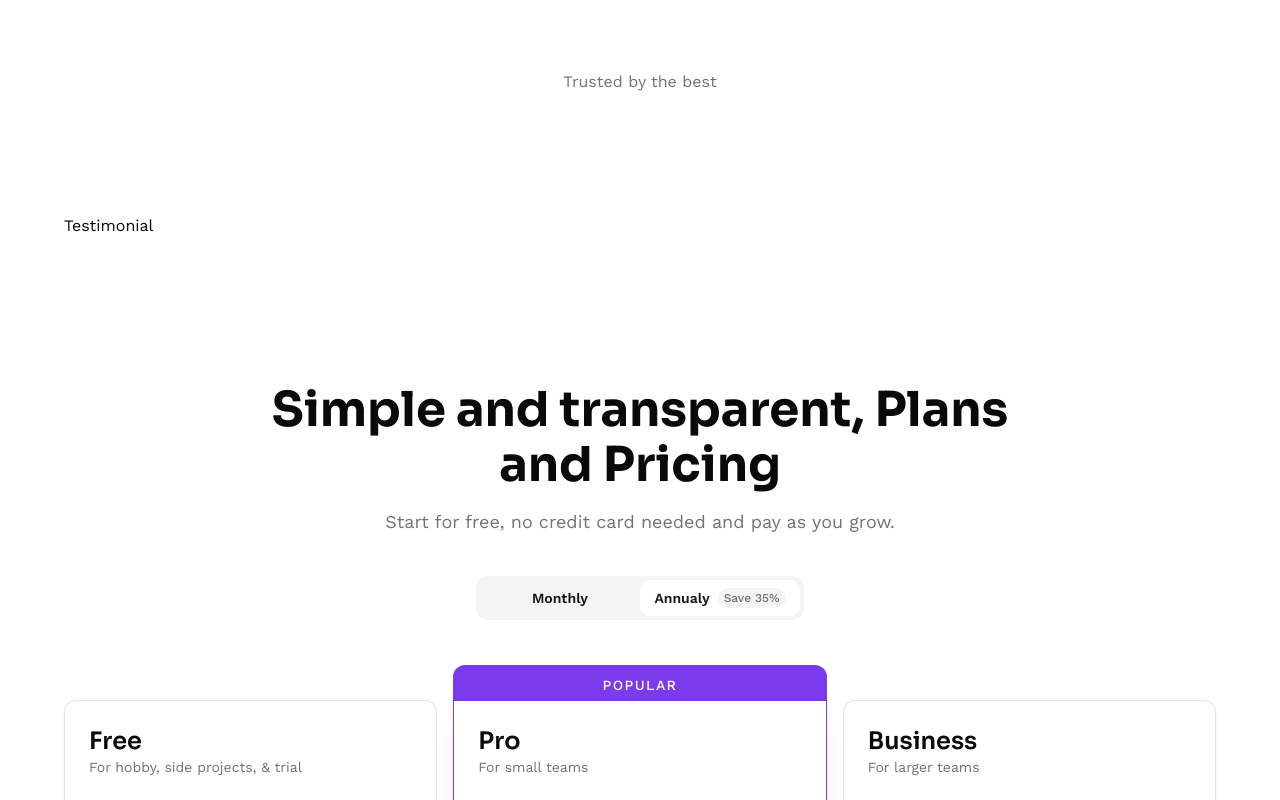
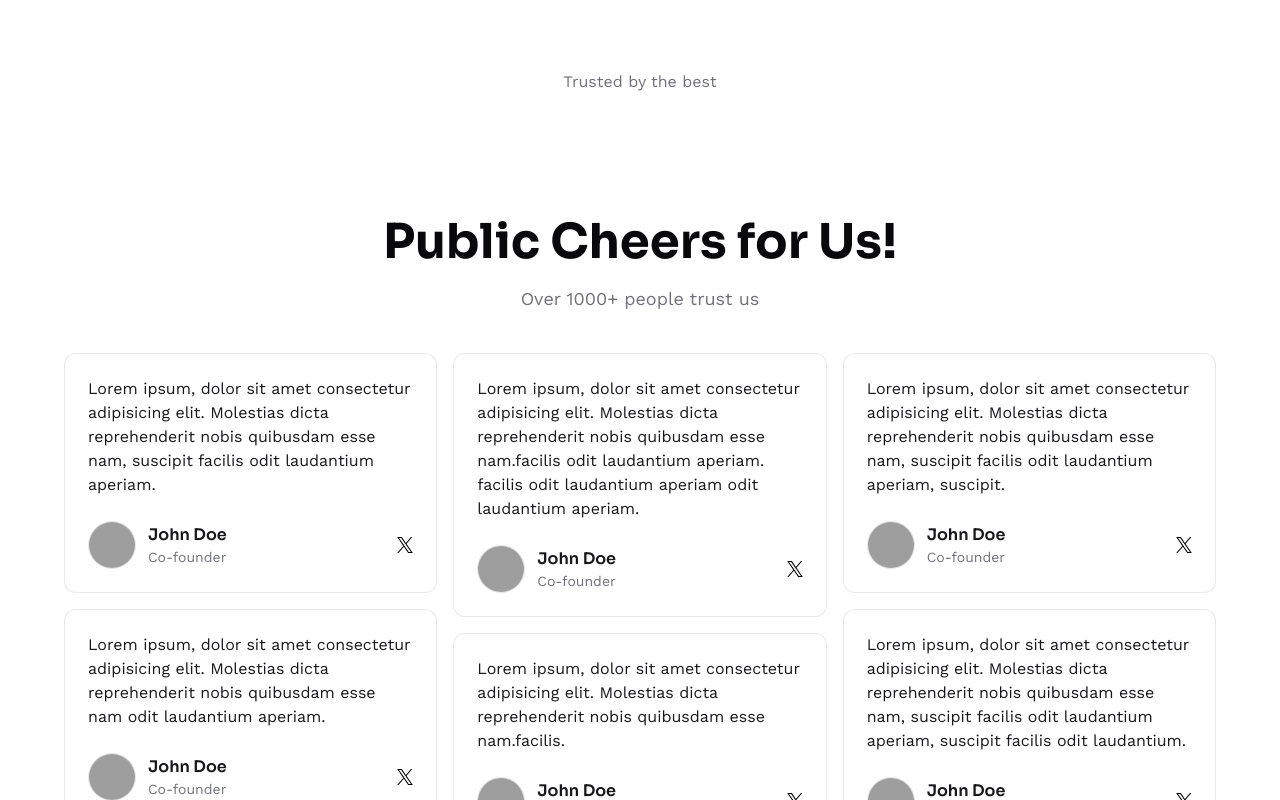
Before and after one commit to shaqeebakhtar/nextjs-saas-starter-kit, a Next.js app: page / in a window 1280 px wide. Shown: the part 2280-3080 px from the top of the page. Built offline with nearby package versions, Linux system fonts and the light colour scheme; grey boxes are pictures that could not be loaded.

Commit message:
add testimonial section

```diff
--- a/app/(home)/_components/testimonials.tsx
+++ b/app/(home)/_components/testimonials.tsx
@@ -1,9 +1,78 @@
+import { Icons } from '@/components/icons';
+import Image from 'next/image';
+import Link from 'next/link';
+
 const Testimonials = () => {
   return (
     <section className="max-w-screen-xl w-full mx-auto py-10 px-3 lg:py-20 lg:px-16">
-      Testimonial
+      <h2 className="text-center text-3xl md:text-5xl font-bold font-title max-w-[820px] mx-auto leading-[1.15] md:leading-[1.15]">
+        Public Cheers for Us!
+      </h2>
+      <p className="md:text-lg leading-6 text-center text-muted-foreground mx-auto max-w-[680px] mt-4">
+        Over 1000+ people trust us
+      </p>
+      <div className="space-y-4 sm:columns-2 sm:gap-4 lg:columns-3 mt-10">
+        {testimonials.map((testimonial, index) => (
+          <Testimonial key={index} testimonial={testimonial} />
+        ))}
+      </div>
     </section>
   );
 };
 
 export default Testimonials;
+
+const Testimonial = ({ testimonial }: { testimonial: { content: string } }) => {
+  return (
+    <div className="break-inside-avoid transition-all bg-white hover:shadow-md ring-1 ring-inset ring-gray-800/10 rounded-lg p-6">
+      <Link href="#" target="_blank" className="flex flex-col">
+        <p className="text-primary mb-6">{testimonial.content}</p>
+        <div className="flex items-center justify-between">
+          <div className="flex items-center gap-3">
+            <Image
+              alt="Person 1"
+              draggable="false"
+              className="w-12 h-12 rounded-full border"
+              height="40"
+              src="/placeholder.svg"
+              width="40"
+            />
+            <div className="flex flex-col">
+              <p className="font-title font-semibold text-primary">John Doe</p>
+              <span className="text-sm text-muted-foreground">Co-founder</span>
+            </div>
+          </div>
+          <Icons.twitter className="w-4 h-4" />
+        </div>
+      </Link>
+    </div>
+  );
+};
+
+const testimonials = [
+  {
+    content:
+      'Lorem ipsum, dolor sit amet consectetur adipisicing elit. Molestias dicta reprehenderit nobis quibusdam esse nam, suscipit facilis odit laudantium aperiam.',
+  },
+
+  {
+    content:
+      'Lorem ipsum, dolor sit amet consectetur adipisicing elit. Molestias dicta reprehenderit nobis quibusdam esse nam odit laudantium aperiam.',
+  },
+  {
+    content:
+      'Lorem ipsum, dolor sit amet consectetur adipisicing elit. Molestias dicta reprehenderit nobis quibusdam esse nam.facilis odit laudantium aperiam. facilis odit laudantium aperiam odit laudantium aperiam.',
+  },
+  {
+    content:
+      'Lorem ipsum, dolor sit amet consectetur adipisicing elit. Molestias dicta reprehenderit nobis quibusdam esse nam.facilis.',
+  },
+  {
+    content:
+      'Lorem ipsum, dolor sit amet consectetur adipisicing elit. Molestias dicta reprehenderit nobis quibusdam esse nam, suscipit facilis odit laudantium aperiam, suscipit.',
+  },
+  {
+    content:
+      'Lorem ipsum, dolor sit amet consectetur adipisicing elit. Molestias dicta reprehenderit nobis quibusdam esse nam, suscipit facilis odit laudantium aperiam, suscipit facilis odit laudantium.',
+  },
+];
```
